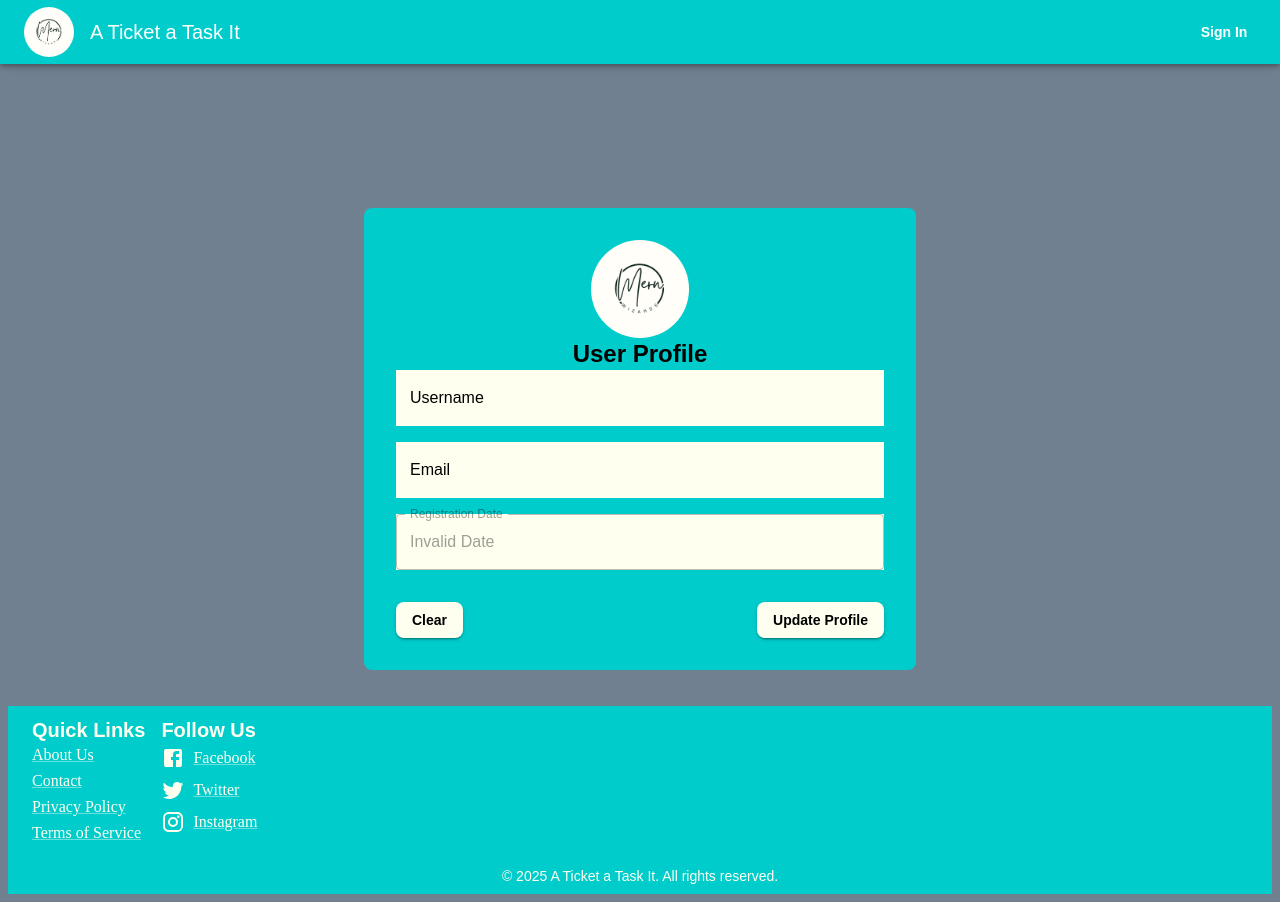
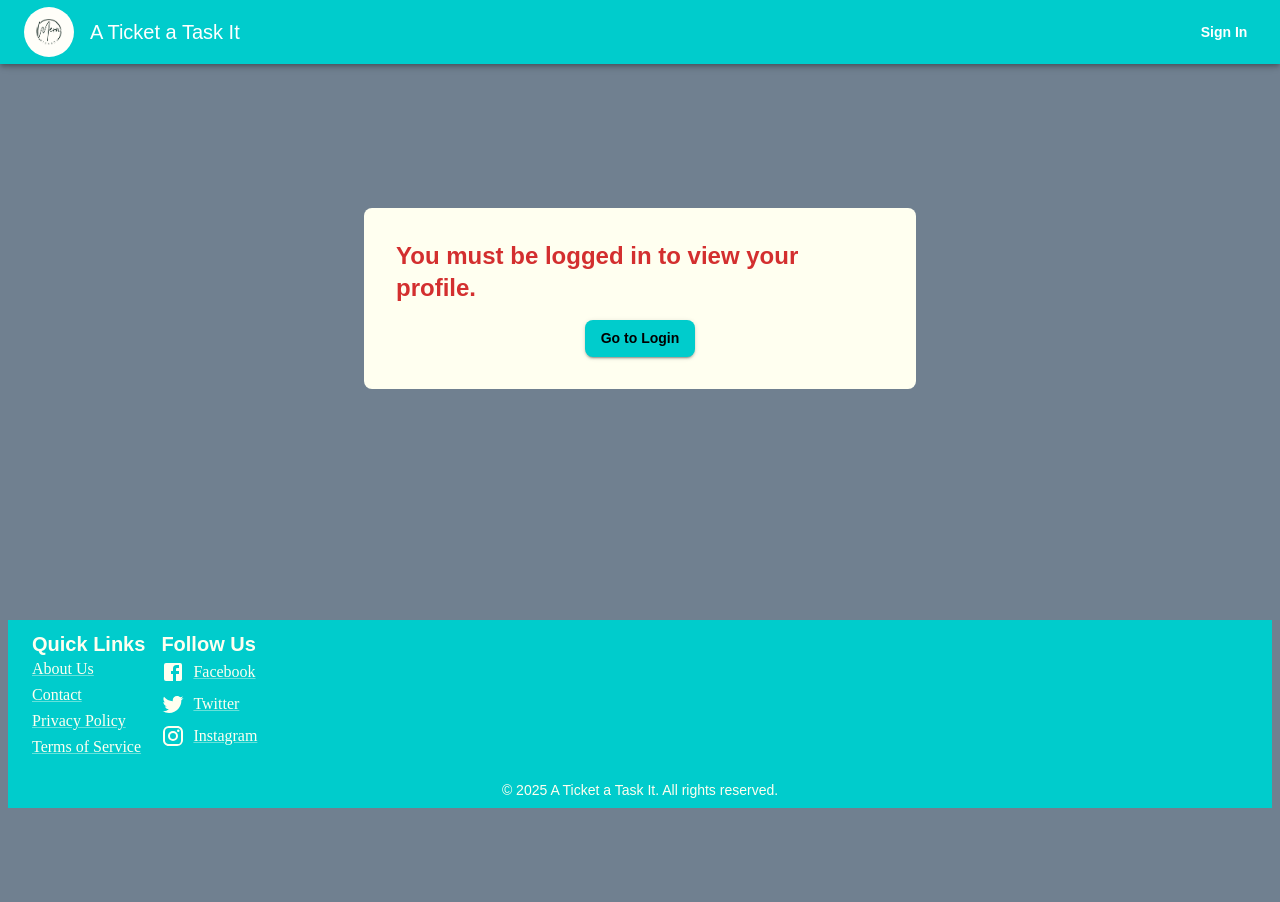
Before and after one commit to LukeZHar/MERN-Wizards-T3A2-B, a React (Vite) app: page /profile in a window 1280 px wide. After the commit the page ends 816 px from the top, so only its background shows below. Built offline with nearby package versions, Linux system fonts and the light colour scheme.

Commit message:
feat: Created a login prompt component for when users needs to login in first and fixed Post Context adding Auth hook to ensure only logged in users can create posts

```diff
--- /dev/null
+++ b/src/frontend/components/LoginPrompt.jsx
@@ -0,0 +1,38 @@
+import React from "react";
+import { Container, Box, Typography, Button } from "@mui/material";
+import { useNavigate } from "react-router-dom";
+
+// Function to display msg to user
+export default function LoginPrompt({ message = "You must be logged in to view this page." }) {
+    const navigate = useNavigate();
+
+    return (
+        <Container component="main" maxWidth="sm">
+            <Box sx={{
+                bgcolor: "#fffff0",
+                borderRadius: 2,
+                padding: 4,
+                display: "flex",
+                flexDirection: "column",
+                alignItems: "center",
+                justifyContent: "center",
+                marginTop: "100px",
+            }}>
+                <Typography variant="h5" color="error">
+                    {message}
+                </Typography>
+                <Button
+                    variant="contained"
+                    sx={{
+                        marginTop: 2,
+                        bgcolor: "#00cccc",
+                        "&:hover": { bgcolor: "#009999" }
+                    }}
+                    onClick={() => navigate("/login")}
+                >
+                    Go to Login
+                </Button>
+            </Box>
+        </Container>
+    );
+}
--- a/src/frontend/contexts/PostContext.jsx
+++ b/src/frontend/contexts/PostContext.jsx
@@ -1,4 +1,5 @@
 import { createContext, useContext, useState } from "react";
+import useAuth from "../hooks/useAuth"
 
 // Create an instance of Context
 const PostContext = createContext();
@@ -6,9 +7,15 @@ const PostContext = createContext();
 // Create the Provider function
 export function PostProvider({ children }) {
     const [posts, setPosts] = useState([]);
+    const { isLoggedIn } = useAuth(); // Auth hook
 
     // Add Post function using spread operator
     const addPost = (newPost) => {
+        if (!isLoggedIn()) {
+            console.log("Unauthorized: User must be logged in to create post.");
+            return;
+        }
+
         setPosts((prevPosts) => [...prevPosts, newPost]);
     }
 
@@ -23,7 +30,7 @@ export function PostProvider({ children }) {
 export function usePosts() {
     let context = useContext(PostContext);
     if(!context) {
-        console.log("No Posts found!")
+        console.log("No Posts found!");
     }
     return context;
 }
--- a/src/frontend/pages/PostCreation.jsx
+++ b/src/frontend/pages/PostCreation.jsx
@@ -1,11 +1,11 @@
-
 import React, { useState } from "react";
 import logo from "../assets/Mern.png"
-import { usePosts } from "../contexts/PostContext";
 import { TextField, Button, Typography, Container, Select, MenuItem, Box } from "@mui/material";
 import axios from "axios";
 import { useSnackbar } from "../contexts/SnackbarContext";
-import { useNavigate } from "react-router-dom";
+import { Navigate, useNavigate } from "react-router-dom";
+import useAuth from "../hooks/useAuth"
+import LoginPrompt from "../components/LoginPrompt";
 
 export default function PostCreation() {
     // State for form inputs
@@ -16,11 +16,14 @@ export default function PostCreation() {
         category: "Option 1"
     });
 
-    // Navigate to dashboard page after creating post
-    const navigate = useNavigate();
+    const { isLoggedIn } = useAuth(); // Get auth status
+    const navigate = useNavigate(); // Navigate to dashboard page
+    const showSnackbar = useSnackbar(); // Access Snackbar
 
-    // Access Snackbar
-    const showSnackbar = useSnackbar();
+    // Redirects user to login page if not logged in
+    if (!isLoggedIn()) {
+        return <LoginPrompt message="You must be logged in to view your profile." />;
+    }
 
     // Function to handle input changes
     const handleChange = (e) => {
--- a/src/frontend/pages/ProfilePage.jsx
+++ b/src/frontend/pages/ProfilePage.jsx
@@ -4,7 +4,9 @@ import axios from "axios";
 import { jwtDecode } from 'jwt-decode';
 import logo from "../assets/Mern.png";
 import { useSnackbar } from "../contexts/SnackbarContext";
-import { useNavigate } from "react-router-dom";
+import { Navigate, useNavigate } from "react-router-dom";
+import useAuth from "../hooks/useAuth"
+import LoginPrompt from "../components/LoginPrompt";
 
 export default function ProfilePage() {
     const [user, setUser] = useState({
@@ -13,11 +15,14 @@ export default function ProfilePage() {
         registrationDate: "",
     });
 
-    // Redirects to another page
+    const { isLoggedIn } = useAuth();
     const navigate = useNavigate();
+    const showSnackbar = useSnackbar();
 
-    // display msgs back to user
-    const showSnackbar = useSnackbar();
+    // Redirects user to login page if not logged in
+    if (!isLoggedIn()) {
+        return <LoginPrompt message="You must be logged in to view your profile." />;
+    }
 
     // Fetch user data
     useEffect(() => {
```
